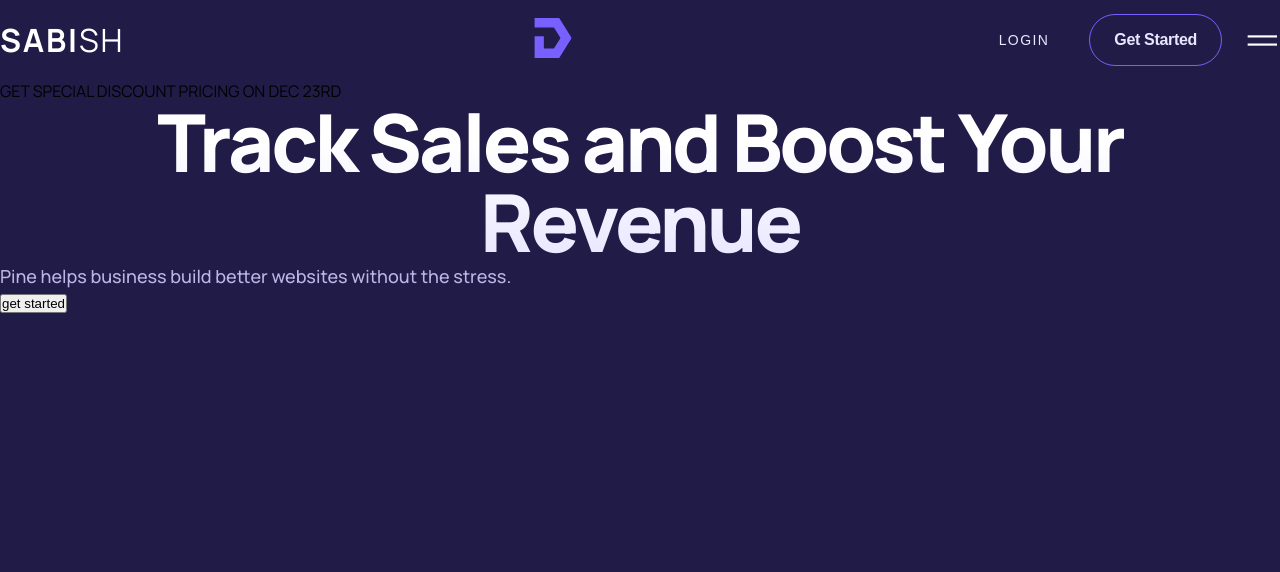
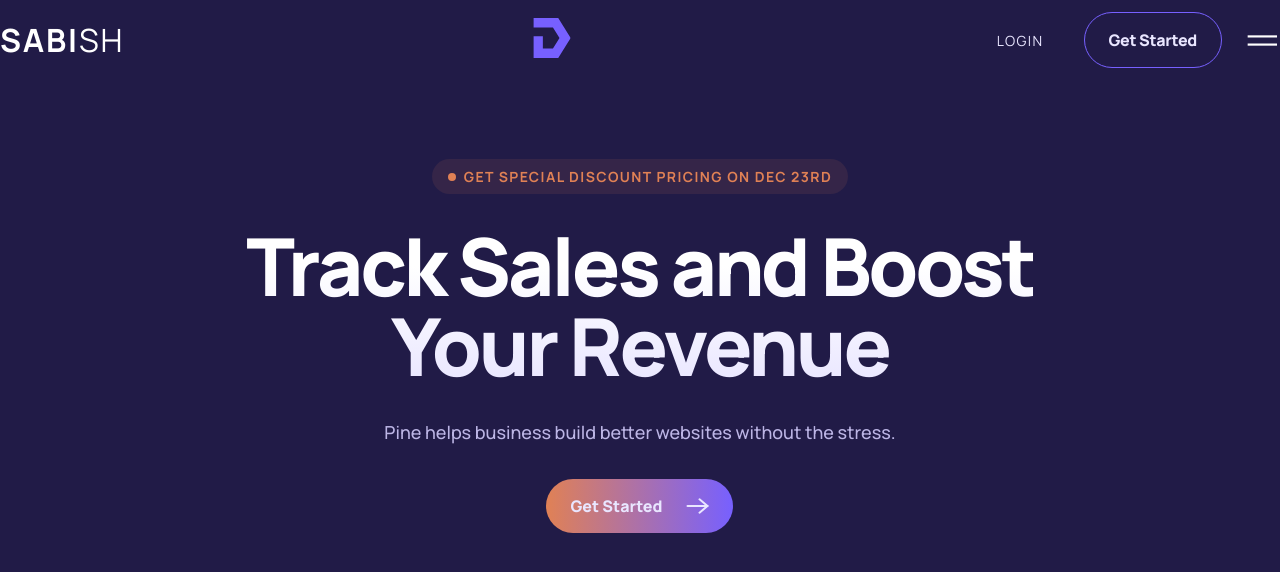
Before and after one commit to DevJubr/Sabish-Sales-Performance-Landing-Page, a plain HTML site: page index.html in a window 1280 px wide. Drawn offline with Linux system fonts and the light colour scheme.

Commit message:
hero text portion added

```diff
--- a/css/mobile.css
+++ b/css/mobile.css
@@ -44,3 +44,35 @@ strong.logo {
   width: 100%;
   height: 100%;
 }
+/* #############----HERO START----############## */
+article.head__of__hero {
+  width: 100%;
+  margin-top: 80px;
+  gap: 28px;
+}
+.hero__alart__con {
+  width: 100%;
+}
+.hero__alart_dot {
+  width: 6px;
+  height: 6px;
+}
+p.hero__alart_text {
+  font-size: 10px;
+}
+.H__title {
+  font-size: 45px;
+}
+button.get__started__br__hero {
+  border: none;
+  padding: 15px 22px;
+
+  font-size: 15px;
+
+  gap: 22px;
+}
+button.get__started__br__hero svg {
+  width: 18px;
+  height: 18px px;
+}
+/* #############----HERO DONE----############## */
--- a/index.html
+++ b/index.html
@@ -106,8 +106,48 @@
             <p class="p__pera hero__pera">
               Pine helps business build better websites without the stress.
             </p>
-            <button class="get__started__br__hero">get started</button>
+            <button class="get__started__br__hero">
+              get started
+              <svg
+                width="23"
+                height="16"
+                viewBox="0 0 23 16"
+                fill="none"
+                xmlns="http://www.w3.org/2000/svg"
+              >
+                <path
+                  d="M13.5 14.6663L21.5 7.99967L13.5 1.33301"
+                  stroke="#E9E6FF"
+                  stroke-width="2"
+                  stroke-linecap="round"
+                  stroke-linejoin="round"
+                />
+                <path
+                  d="M1.5 7.99902H21.5"
+                  stroke="#E9E6FF"
+                  stroke-width="2"
+                  stroke-linecap="round"
+                  stroke-linejoin="round"
+                />
+              </svg>
+            </button>
           </article>
+
+          <!-- <article class="hero__img">
+            <div class="hero__img__con">
+              <div class="curcel__redus"></div>
+              <div class="hero__img__left">
+                <img src="./imgs/Left__hero.png" alt="hero left" />
+              </div>
+              <div class="hero__img__left">
+                <img src="./imgs/Right__hero.png" alt="hero right" />
+              </div>
+
+              <div class="hero__dashbord__img">
+                <div class="inner__bg"></div>
+              </div>
+            </div>
+          </article> -->
         </div>
       </section>
     </main>
--- a/style.css
+++ b/style.css
@@ -9,12 +9,12 @@
   box-sizing: border-box;
   list-style: none;
   text-decoration: none;
+  font-family: "Manrope", sans-serif;
 }
 
 body {
   /* Neutral/Haiti */
   background: #211b47;
-  font-family: "Manrope", sans-serif;
 }
 .con {
   max-width: 1440px;
@@ -135,3 +135,64 @@ button.nav__get__start__btn {
 }
 
 /* ################ NAV BAR END ################  */
+
+article.head__of__hero {
+  height: 356px;
+  margin: 0 auto;
+  width: calc(100% / 1.5);
+  display: flex;
+  align-items: center;
+  justify-content: center;
+  flex-direction: column;
+  gap: 32px;
+  margin-top: 88px;
+}
+
+.hero__alart_dot {
+  width: 8px;
+  height: 8px;
+
+  /* Accent/Burnt Sienna */
+  background: #e08155;
+  border-radius: 50%;
+}
+
+.hero__alart__con {
+  display: flex;
+  justify-content: center;
+  align-items: center;
+  padding: 8px 16px;
+  gap: 8px;
+  background: rgba(224, 129, 85, 0.1);
+  border-radius: 32px;
+}
+
+p.hero__alart_text {
+  font-weight: 700;
+  font-size: 14px;
+
+  /* identical to box height, or 20px */
+  letter-spacing: 0.1em;
+  text-transform: uppercase;
+
+  /* Accent/Burnt Sienna */
+  color: #e08155;
+}
+
+button.get__started__br__hero {
+  border: none;
+  padding: 16px 24px;
+  background: linear-gradient(270deg, #7760ff 0%, #e08155 100%);
+  border-radius: 48px;
+  font-weight: 800;
+  font-size: 16px;
+
+  /* or 500% */
+
+  /* Accent/Lavender */
+  color: #e9e6ff;
+  text-transform: capitalize;
+  display: flex;
+  align-items: center;
+  gap: 24px;
+}
```
